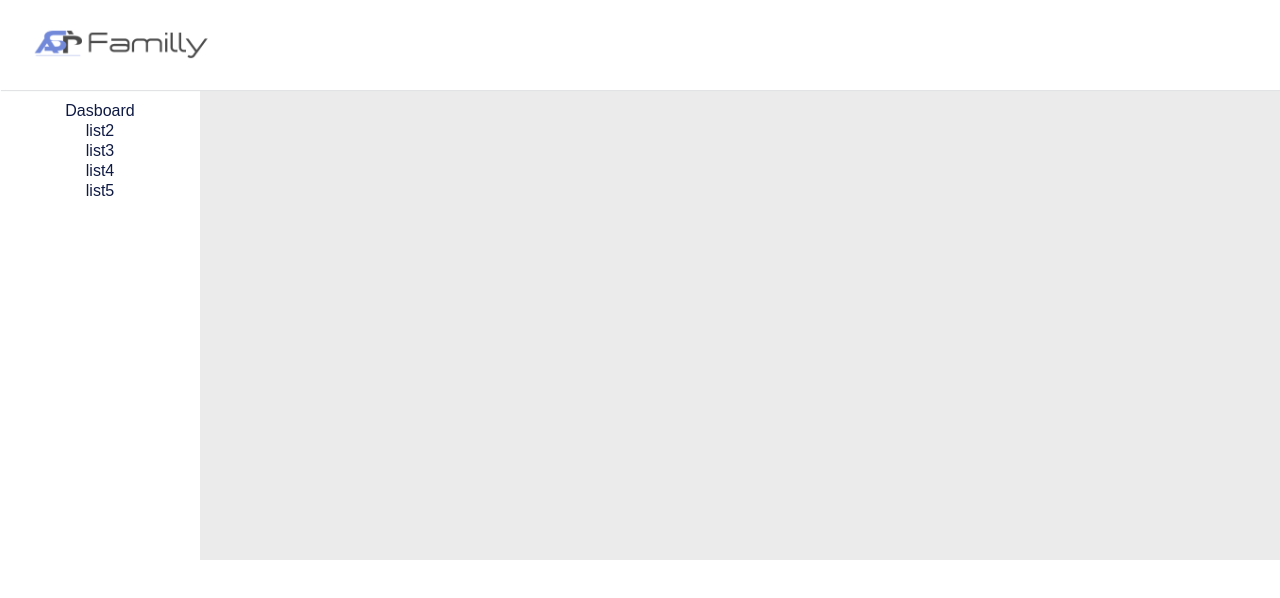
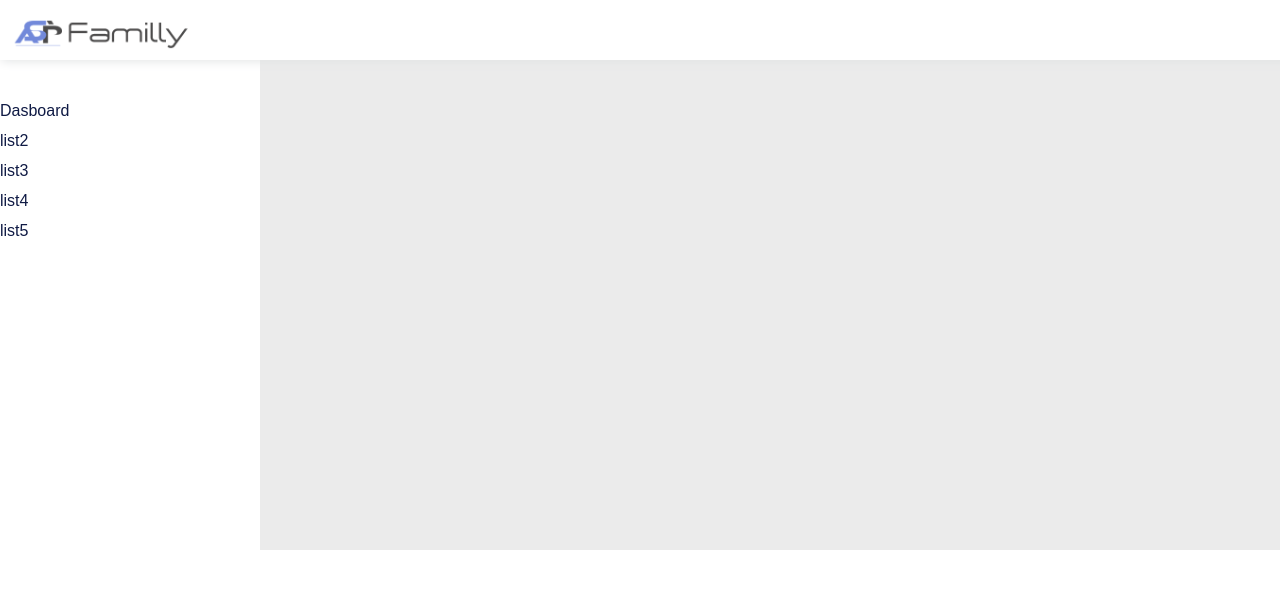
Before and after one commit to AhmadR0/ASP-Kasir, a plain HTML site: page home.html in a window 1280 px wide. Shown: the top 598 px of the page. Drawn offline with Linux system fonts and the light colour scheme.

Commit message:
Update home_style.css

```diff
--- a/home_style.css
+++ b/home_style.css
@@ -10,10 +10,10 @@ h1, h2, h3, h4, h5, h6, p, div {
 .contain-warp{
     /* display: flex; */
     height: 100%;
-    background-color: rgb(209, 209, 209);
+    background-color: black;
 }
 nav{
-    width: 200px;
+    width: 260px;
     height: 657px;
     background-color: rgb(255, 255, 255);
     color: rgb(44, 44, 44);
@@ -26,7 +26,7 @@ nav{
 }
 .main-warp{
     display: flex;
-    margin-top: 10px;
+    /*margin-top: 10px;*/
 }
 h1{
    text-align: center;
@@ -36,49 +36,43 @@ ul{
     padding-top: 10px;
 }
 li{
-    /* padding-top: 10px; */
-    /* margin-bottom: 10px; */
-    text-align: center;
+    /*text-align: center;*/
+    /*text-align: left;*/
+    /*margin-top: 10px;*/
+    padding-top: 10px;
 }
 li:hover{
     background-color: rgb(229, 241, 250);
-    width: auto;
-    margin-left: 8px;
-    margin-right: 8px;
     border-radius: 3px;
 
 }
 a{
     text-decoration: none;
     color: #0f1a44;
-    display: inline-block;
-    width: auto;
-    /* margin-top: 10px; */
-    height: auto;
+    display: block;
     font-size: 16px;
     font-family: 'Noto Sans Mende Kikakui', sans-serif;
+    /*padding-left: 40px;*/
+
 }
 a:hover{
     background-color: rgb(229, 241, 250);
     text-decoration: none;
     color: #7289da;
-    display: inline-block;
+    display: block;
     width: auto;
-    /* height: ; */
-    /* margin-top: 10px; */
-    /* padding-bottom: 10px; */
-    /* padding-right: 5px; */
+    /*padding-left: 40px;*/
 }
 header{
     width: 1360px;
     background-color: rgb(255, 255, 255);
-    height: 80px;
+    height: 60px;
     position: fixed;
     z-index: 3;
-    box-shadow: 1px 1px 1px rgb(225, 227, 228);
+    box-shadow: 1px 1px 10px rgb(225, 227, 228);
 }
 .title-had{
-    margin-left: 30px;
+    margin-left: 10px;
     margin-top: 50px;
 }
 .title-had img{
@@ -96,5 +90,5 @@ main{
 footer{
     width: 1360px;
     background-color: rgb(255, 255, 255);
-    height: 80px;
+    height: 75px;
 }
```
